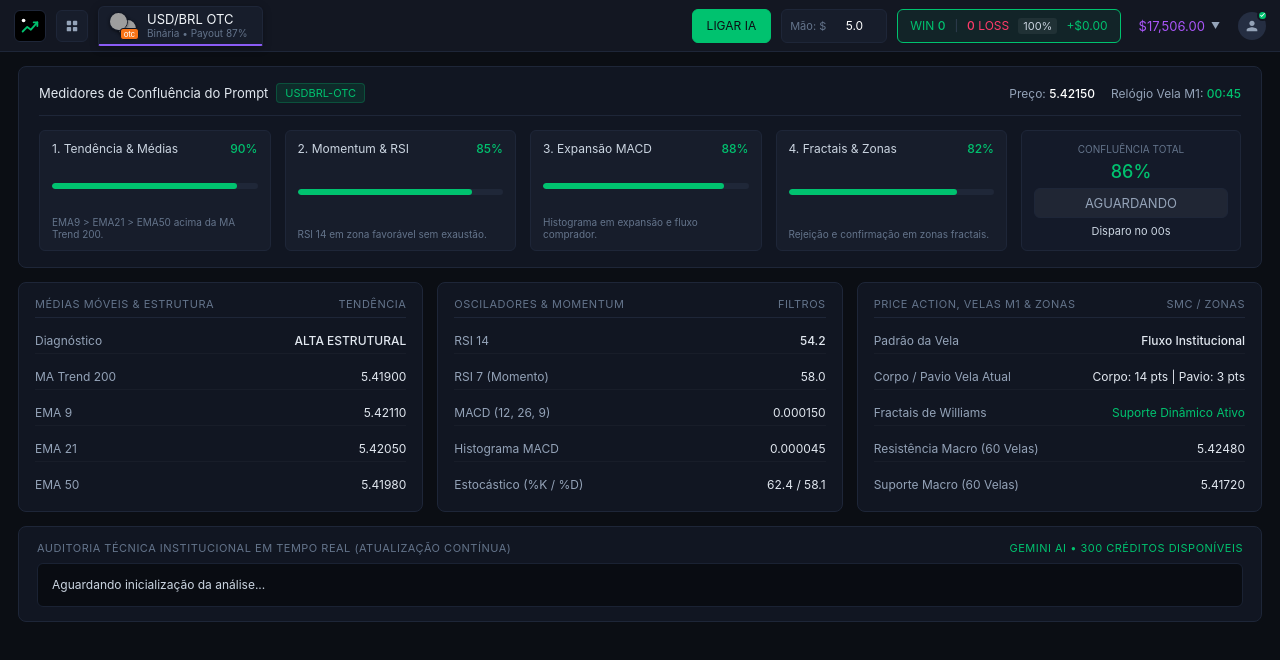
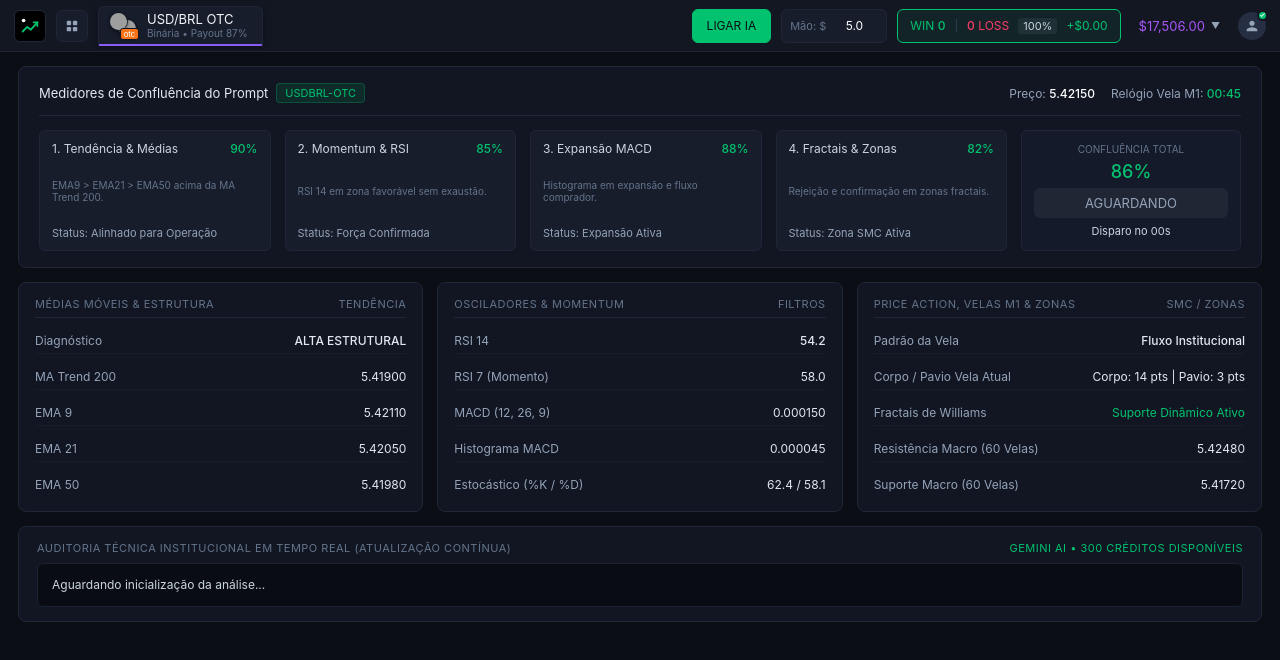
Before and after one commit to josecarlosqueirozdesena999559-netizen/elcapooneline, a plain HTML site: page index.html in a window 1280 px wide. Drawn offline with Linux system fonts and the light colour scheme; no server answers; grey boxes are pictures that could not be loaded.

Commit message:
feat: remover barras graficas e manter apenas texto limpo institucional nos medidores

```diff
--- a/index.html
+++ b/index.html
@@ -469,19 +469,7 @@
     .meter-crit-score {
       font-size: 12px !important;
     }
-    .meter-bar-track {
-      width: 100%;
-      height: 6px;
-      background: #1f2738;
-      border-radius: 3px;
-      overflow: hidden;
-    }
-    .meter-bar-fill {
-      height: 100%;
-      border-radius: 3px;
-      background: var(--bullex-green);
-      transition: width 0.25s, background 0.25s;
-    }
+
     .meter-crit-desc {
       font-size: 10px !important;
       color: var(--text-dim);
@@ -797,10 +785,8 @@
             <span class="meter-crit-name">1. Tendência & Médias</span>
             <span class="meter-crit-score med txt-green" id="scoreTrend">90%</span>
           </div>
-          <div class="meter-bar-track">
-            <div class="meter-bar-fill" id="barTrend" style="width: 90%;"></div>
-          </div>
           <div class="meter-crit-desc" id="descTrend">EMA9 > EMA21 > EMA50 acima da MA Trend 200.</div>
+          <div style="font-size:11px; color:#94a3b8;" id="statusTrend">Status: Alinhado para Operação</div>
         </div>
 
         <!-- Medidor 2: Momentum & Osciladores -->
@@ -809,10 +795,8 @@
             <span class="meter-crit-name">2. Momentum & RSI</span>
             <span class="meter-crit-score med txt-green" id="scoreMomentum">85%</span>
           </div>
-          <div class="meter-bar-track">
-            <div class="meter-bar-fill" id="barMomentum" style="width: 85%;"></div>
-          </div>
           <div class="meter-crit-desc" id="descMomentum">RSI 14 em zona favorável sem exaustão.</div>
+          <div style="font-size:11px; color:#94a3b8;" id="statusMomentum">Status: Força Confirmada</div>
         </div>
 
         <!-- Medidor 3: Expansão MACD & Força -->
@@ -821,10 +805,8 @@
             <span class="meter-crit-name">3. Expansão MACD</span>
             <span class="meter-crit-score med txt-green" id="scoreMacd">88%</span>
           </div>
-          <div class="meter-bar-track">
-            <div class="meter-bar-fill" id="barMacd" style="width: 88%;"></div>
-          </div>
           <div class="meter-crit-desc" id="descMacd">Histograma em expansão e fluxo comprador.</div>
+          <div style="font-size:11px; color:#94a3b8;" id="statusMacd">Status: Expansão Ativa</div>
         </div>
 
         <!-- Medidor 4: Price Action & Fractais -->
@@ -833,10 +815,8 @@
             <span class="meter-crit-name">4. Fractais & Zonas</span>
             <span class="meter-crit-score med txt-green" id="scoreFractal">82%</span>
           </div>
-          <div class="meter-bar-track">
-            <div class="meter-bar-fill" id="barFractal" style="width: 82%;"></div>
-          </div>
           <div class="meter-crit-desc" id="descFractal">Rejeição e confirmação em zonas fractais.</div>
+          <div style="font-size:11px; color:#94a3b8;" id="statusFractal">Status: Zona SMC Ativa</div>
         </div>
 
         <!-- Disparador Central do Sinal -->
@@ -1344,19 +1324,23 @@ STATUS DO GATILHO: ${decisao} | ${gatilhoTxt}`;
         document.getElementById('candleClockDigits').textContent = clockStr;
         const seg = dt.segundo_da_vela ?? (60 - parseInt(clockStr.replace('00:', '')));
 
-        // Medidores dos Prompts
+        // Medidores dos Prompts (Texto Puro)
         const med = calcularMedidoresPrompt(dt);
         document.getElementById('scoreTrend').textContent = `${med.c1_trend}%`;
-        document.getElementById('barTrend').style.width = `${med.c1_trend}%`;
+        document.getElementById('descTrend').textContent = dt.tendencia_emas || 'EMA9 > EMA21 > EMA50';
+        document.getElementById('statusTrend').textContent = `Status: ${med.c1_trend >= 80 ? 'Alinhado para Operação' : 'Aguardando Alinhamento'}`;
 
         document.getElementById('scoreMomentum').textContent = `${med.c2_momentum}%`;
-        document.getElementById('barMomentum').style.width = `${med.c2_momentum}%`;
+        document.getElementById('descMomentum').textContent = `RSI 14 em ${(dt.rsi14 || 50).toFixed(1)} e RSI 7 em ${(dt.rsi7 || 50).toFixed(1)}.`;
+        document.getElementById('statusMomentum').textContent = `Status: ${med.c2_momentum >= 80 ? 'Força Confirmada' : 'Zona Neutra'}`;
 
         document.getElementById('scoreMacd').textContent = `${med.c3_macd}%`;
-        document.getElementById('barMacd').style.width = `${med.c3_macd}%`;
+        document.getElementById('descMacd').textContent = `MACD: ${(dt.macd || 0).toFixed(6)} | Hist: ${(dt.macd_hist || 0).toFixed(6)}.`;
+        document.getElementById('statusMacd').textContent = `Status: ${dt.macd_expanding_bull ? 'Expansão Compradora (Alta)' : (dt.macd_expanding_bear ? 'Expansão Vendedora (Baixa)' : 'Lateral')}`;
 
         document.getElementById('scoreFractal').textContent = `${med.c4_fractal}%`;
-        document.getElementById('barFractal').style.width = `${med.c4_fractal}%`;
+        document.getElementById('descFractal').textContent = dt.fractal_status || 'Zonas de Williams em monitoramento.';
+        document.getElementById('statusFractal').textContent = `Status: ${med.c4_fractal >= 80 ? 'Zona SMC Ativa' : 'Aguardando Teste'}`;
 
         const finalConf = d.active_signal?.confluence || med.confluencia_total;
         document.getElementById('totalConfluenceScore').textContent = `${finalConf}%`;
```
